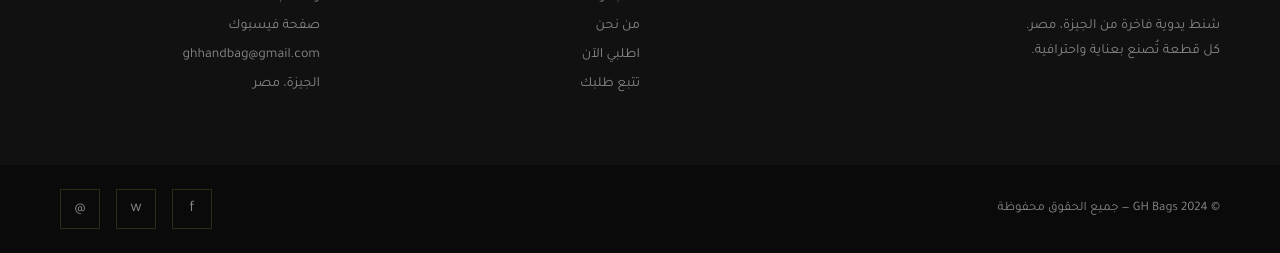
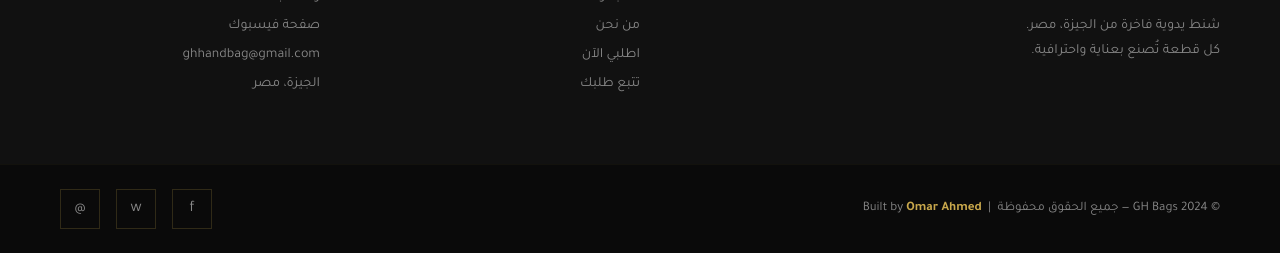
Before and after one commit to omarahameds2010-lab/GH-Bags, a plain HTML site: page index.html in a window 1280 px wide. Shown: the part 4499-4752 px from the top of the page. Drawn offline with nearby package versions, Linux system fonts and the light colour scheme.

Commit message:
Add builder credit to footer
Updated footer text to include builder credit.

```diff
--- a/index.html
+++ b/index.html
@@ -951,7 +951,7 @@
   </div>
 </footer>
 <div class="footer-bottom">
-  <p>© 2024 GH Bags — جميع الحقوق محفوظة</p>
+ <p>© 2024 GH Bags — جميع الحقوق محفوظة &nbsp;|&nbsp; Built by <a href="https://linkedin.com/in/omar-ahmed-7b97613b1" target="_blank" style="color:var(--gold);text-decoration:none;font-weight:700;">Omar Ahmed</a></p>
   <div class="social-links">
     <a class="social-link" href="https://www.facebook.com/share/1Ba64GH5Kf/" target="_blank">f</a>
     <a class="social-link" href="https://wa.me/201037913643" target="_blank">w</a>
```
